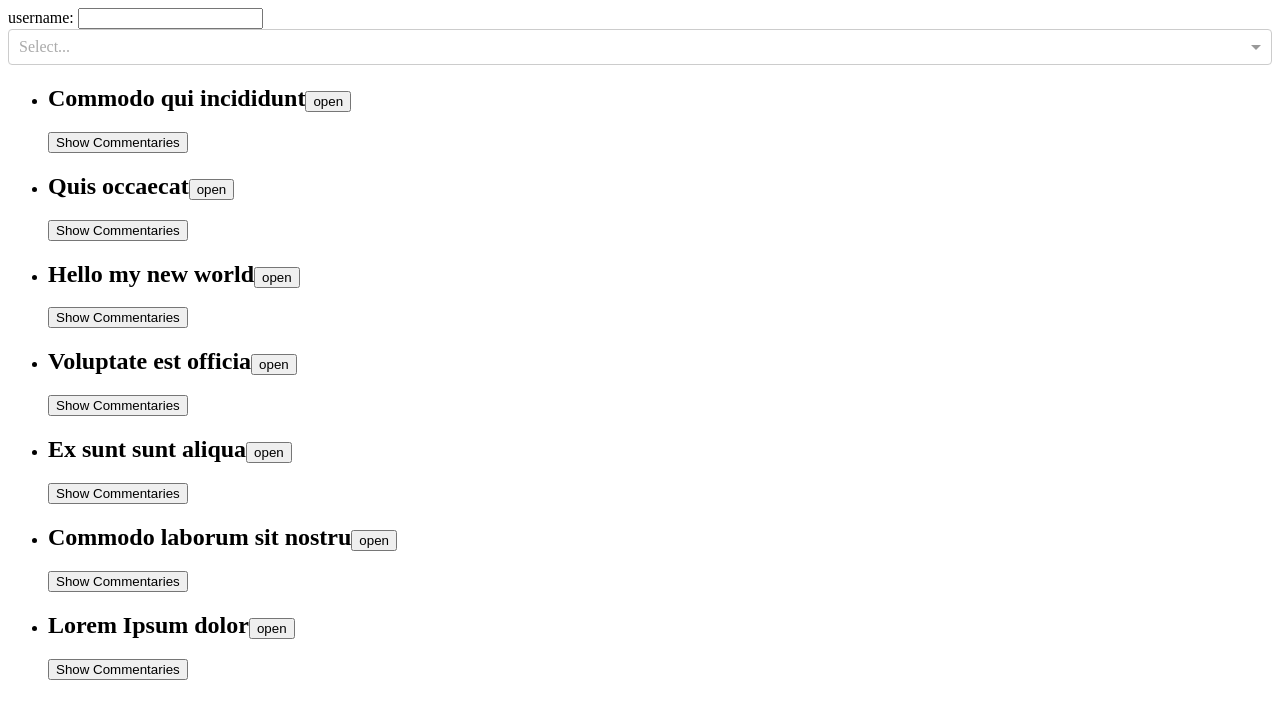
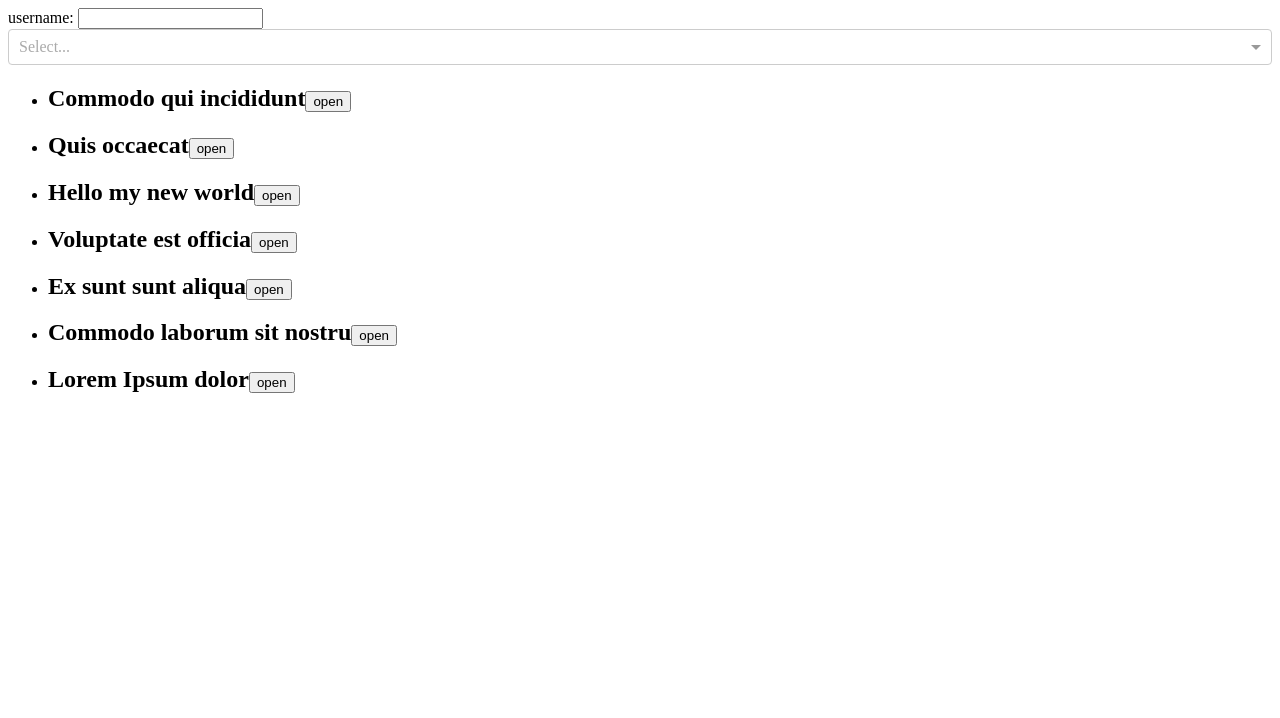
Before and after one commit to romabelka/basic-react-1902, a React (Create React App) app: page / in a window 1280 px wide. Shown: the top 718 px of the page. Built offline with nearby package versions, Linux system fonts and the light colour scheme.

Commit message:
Move showComment HOC to accordion

```diff
--- a/src/components/CommentList.js
+++ b/src/components/CommentList.js
@@ -1,6 +1,6 @@
 import React, { Component } from 'react'
 import PropTypes from 'prop-types'
-import showComments from '../decorators/showComments'
+import accordion from '../decorators/accordion'
 
 class CommentList extends Component {
   renderComments = comment => (
@@ -34,4 +34,4 @@ CommentList.defaultProps = {
   comments: []
 }
 
-export default showComments(CommentList)
+export default accordion(CommentList)
--- a/src/components/article.js
+++ b/src/components/article.js
@@ -13,7 +13,7 @@ class Article extends PureComponent {
                     <button onClick={() => onButtonClick(article.id)}>{isOpen ? 'close' : 'open'}</button>
                 </h2>
                 {isOpen && getBody(article)}
-                <CommentList comments={article.comments} />
+                {isOpen && <CommentList comments={article.comments} />}
             </div>
         )
     }
--- a/src/decorators/accordion.js
+++ b/src/decorators/accordion.js
@@ -2,13 +2,16 @@ import React from 'react'
 
 export default (OriginalComponent) => class DecoratedComponent extends React.Component {
     state = {
-        openItemId: null
+        openItemId: null,
+        show: false
     }
 
     toggleItem = openItemId => this.setState({ openItemId })
 
+    showItem = () => this.setState({ show: !this.state.show })
+
 
     render() {
-        return <OriginalComponent {...this.props} {...this.state} toggleItem = {this.toggleItem} />
+        return <OriginalComponent {...this.props} {...this.state} toggleItem = {this.toggleItem} showItem = {this.showItem} />
     }
 }
--- a/src/decorators/showComments.js
+++ /dev/null
@@ -1,14 +0,0 @@
-import React from 'react'
-
-export default (OriginalComponent) => class DecoratedComponent extends React.Component {
-    state = {
-        show: false
-    }
-
-    showItem = () => this.setState({ show: !this.state.show })
-
-
-    render() {
-        return <OriginalComponent {...this.props} {...this.state} showItem = {this.showItem} />
-    }
-}
```
